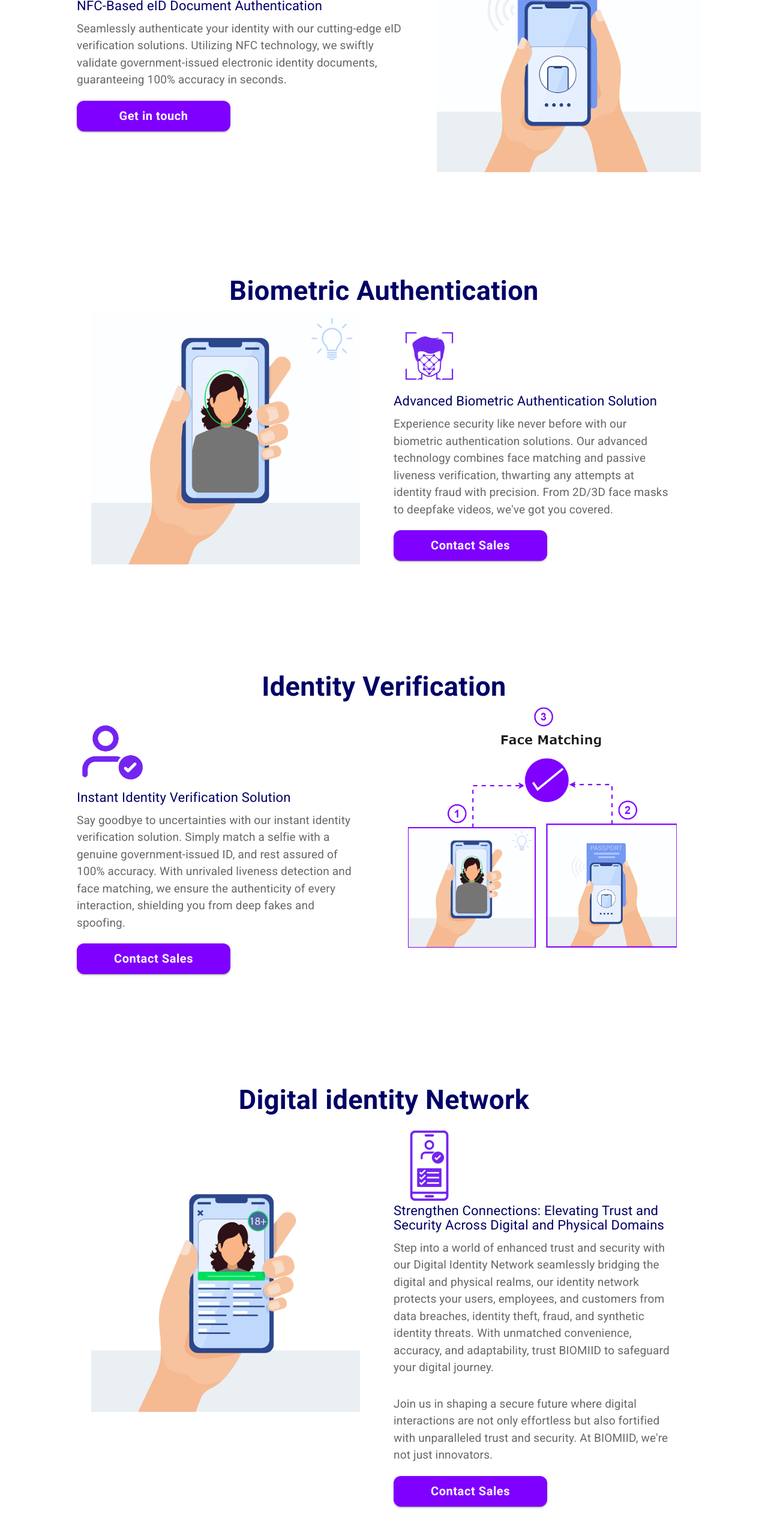
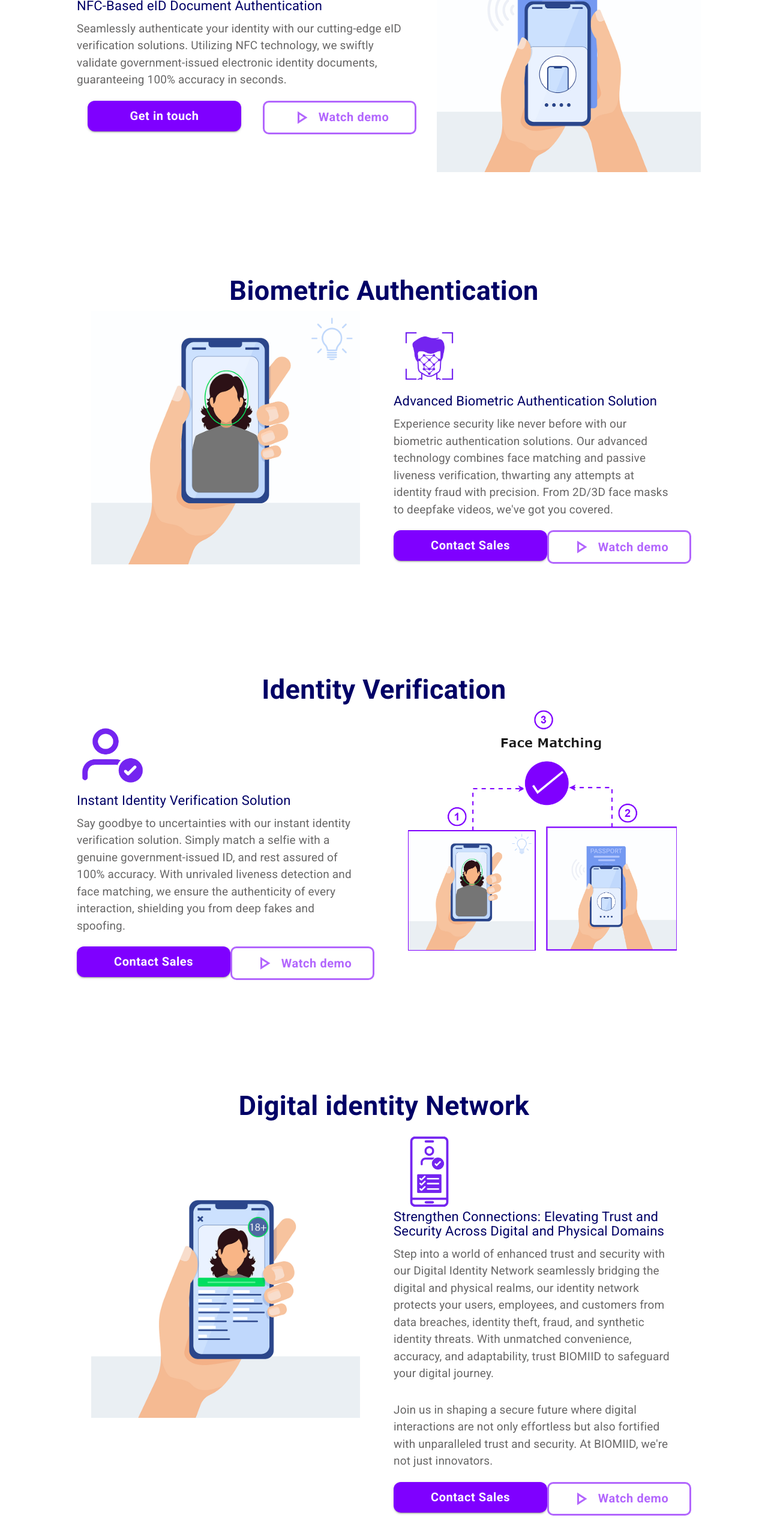
Before and after one commit to Vikas-aahan/biomiid-test, a React (Create React App) app: page / in a window 1280 px wide. Shown: the part 2307-4873 px from the top of the page at 60% size. Built offline with nearby package versions, Linux system fonts and the light colour scheme; a web font is replaced by a local one; what clientjs would draw is missing.

Commit message:
Your commit message here

```diff
--- a/src/Css/home.module.css
+++ b/src/Css/home.module.css
@@ -34,6 +34,15 @@
   color: white !important;
   font-weight: 600 !important;
   width: 18rem;
+  text-transform: none !important;
+  border: solid !important;
+  border-radius: 10px !important;
+}
+.button_watch_demo {
+  font-size: 20px !important;
+  color: #b266fd !important;
+  font-weight: 600 !important;
+  width: 16rem;
   text-transform: none !important;
   border: solid !important;
   border-radius: 10px !important;
@@ -121,6 +130,10 @@
   margin-top: 5rem;
   margin-bottom: 5rem;
 }
+.button_outer_div{
+  display: flex;
+    justify-content: space-around;
+}
 /* <--------------------- card-sections ---------------> */
 .Industries_card_head {
   font-size: 24px !important;
@@ -198,7 +211,7 @@
   font-size: 20px !important;
   background-color: #7f00ff !important ;
   font-weight: 600 !important;
-  width: 30%;
+  width: 25%;
   text-transform: none !important;
   padding: 12px !important;
   border-radius: 14px !important;
@@ -373,6 +386,13 @@
   }
 }
 @media screen and (max-width: 600px) {
+  .button_outer_div{
+    display: contents;
+
+  }
+  .button_watch_demo{
+    margin-top: 1rem !important;
+  }
   .solution_img{
     width: 100% ;
     margin-top: 6rem;
--- a/src/components/Home/about.js
+++ b/src/components/Home/about.js
@@ -138,6 +138,19 @@ export default function About() {
 
       </Typography>
       <br />
+      <br />
+      <HashLink
+              to="/#contact"
+              style={{ textDecoration: "none" }}
+            >
+      <Button  variant="contained" size="large" className={Style.About_button} >
+      {lang === "en"?en.section10_title:rf.section10_title}
+
+      </Button>
+      </HashLink>
+      <br />
+      <br />
+      <br />
 
       <Typography className={Style.solution_heading_dif_head}>
       {lang === "en"?en.section9_subtitle2:rf.section9_subtitle2}
--- a/src/components/Home/contact-us.js
+++ b/src/components/Home/contact-us.js
@@ -1351,7 +1351,7 @@ export default function ContactUs() {
       <br />
       <br />
 
-      <Typography className={Style.solution_heading_dif}>   </Typography>
+      <Typography className={Style.solution_heading_dif}>{lang === "en"?en.section10_title:rf.section10_title}</Typography>
       <br />
       <br />
       <br />
--- a/src/components/Home/our-solution.js
+++ b/src/components/Home/our-solution.js
@@ -1,4 +1,4 @@
-import React from "react";
+import React, { useState } from "react";
 import Style from "../../Css/home.module.css";
 import { Button, Card, Grid, Typography } from "@mui/material";
 import idImg from "../../Images/illustration2.jpg";
@@ -13,9 +13,14 @@ import solutionImg from "../../Images/homePicture.png"
 import en from "../../lang/en";
 import rf from "../../lang/rf";
 import { HashLink } from "react-router-hash-link";
+import PlayArrowOutlinedIcon from '@mui/icons-material/PlayArrowOutlined';
+import ModalVideo from "react-modal-video";
+import 'react-modal-video/scss/modal-video.scss';
 
 export default function OurSolution() {
   const [lang, setLang] = React.useState("");
+  const [isOpen, setOpen] = useState(false)
+  const [url, setUrl] = useState("")
 
      React.useEffect(()=>{
       const lan = localStorage.getItem("language");
@@ -48,48 +53,7 @@ export default function OurSolution() {
       </Typography>
       <img className={Style.solution_img} src={solutionImg} />
 
-      {/* <Grid container  className={Style.solution_outer_grid_card}>
-        <Grid lg={6} md={6} xs={12} className={Style.solution_grid_card}>
-          <Card variant="outlined" className={Style.solution_card}>
-            <div style={{display:"flex",alignItems:"center"}}>
-              <img className={Style.solution_card_logo} src={idLogo} />{" "}&nbsp;&nbsp;
-              <Typography className={Style.solution_grid_head}>
-                eID Verification
-              </Typography>
-            </div>
-          </Card>
-        </Grid>
-        <Grid lg={6} md={6} xs={12} className={Style.solution_grid_card}>
-          <Card variant="outlined" className={Style.solution_card}>
-            <div style={{display:"flex",alignItems:"center"}}>
-              <img className={Style.solution_card_logo} src={IdenLogo} />{" "}&nbsp;&nbsp;
-              <Typography className={Style.solution_grid_head}>
-              Identity Verification
-              </Typography>
-            </div>
-          </Card>
-        </Grid>
-        <Grid lg={6} md={6} xs={12} className={Style.solution_grid_card}>
-          <Card variant="outlined" className={Style.solution_card}>
-            <div style={{display:"flex",alignItems:"center"}}>
-              <img className={Style.solution_card_logo} src={bioLogo} />{" "}&nbsp;&nbsp;
-              <Typography className={Style.solution_grid_head}>
-              Biometric Authentication
-              </Typography>
-            </div>
-          </Card>
-        </Grid>
-        <Grid lg={6} md={6} xs={12} className={Style.solution_grid_card}>
-          <Card variant="outlined" className={Style.solution_card}>
-            <div style={{display:"flex",alignItems:"center"}}>
-              <img className={Style.solution_card_logo} src={didnLogo} />{" "}&nbsp;&nbsp;
-              <Typography className={Style.solution_grid_head}>
-              Digital identity Network
-              </Typography>
-            </div>
-          </Card>
-        </Grid>
-      </Grid> */}
+
       {/* <----------------------  Image/Text-Section -----------------> */}
 
       <div style={{scrollSnapAlign:"start"}} id="eId-verification" >
@@ -111,6 +75,7 @@ export default function OurSolution() {
             {lang === "en"?en.section2_content:rf.section2_content}
           </Typography>
           <br />
+          <div className={Style.button_outer_div}>
           <HashLink
               to="/#contact"
               style={{ textDecoration: "none" }}
@@ -123,6 +88,22 @@ export default function OurSolution() {
             {lang === "en"?en.section10_subtitle:rf.section10_subtitle}
           </Button>
           </HashLink>
+
+
+          <Button
+            variant="outlined"
+            size="large"
+            className={Style.button_watch_demo}
+             onClick={()=> {
+              setUrl("L-bBjk-KRBs")
+              setOpen(true)
+            }}
+          >
+            <PlayArrowOutlinedIcon sx={{fontSize:"36px"}} /> &nbsp;&nbsp;
+            {lang === "en"?en.view_the_demo:rf.view_the_demo}
+          </Button>
+
+      </div>
         </Grid>
         <Grid lg={5} md={12} xs={12}>
           <img style={{ width: "100%" }} src={idImg} />
@@ -150,6 +131,7 @@ export default function OurSolution() {
 
           </Typography>
           <br />
+          <div className={Style.button_outer_div}>
           <HashLink
               to="/#contact"
               style={{ textDecoration: "none" }}
@@ -165,6 +147,22 @@ export default function OurSolution() {
             {lang === "en"?en.section9_about_button_text:rf.section9_about_button_text}
           </Button>
           </HashLink>
+
+
+          <Button
+            variant="outlined"
+            size="large"
+            className={Style.button_watch_demo}
+            onClick={()=> {
+              setUrl("uW_XdO0nGd0")
+              setOpen(true)
+            }}
+          >
+            <PlayArrowOutlinedIcon sx={{fontSize:"36px"}} /> &nbsp;&nbsp;
+            {lang === "en"?en.view_the_demo:rf.view_the_demo}
+          </Button>
+          </div>
+
         </Grid>
       </Grid>
       <Grid container id="identity-verification">
@@ -186,6 +184,7 @@ export default function OurSolution() {
 
           </Typography>
           <br />
+          <div className={Style.button_outer_div}>
           <HashLink
               to="/#contact"
               style={{ textDecoration: "none" }}
@@ -201,6 +200,22 @@ export default function OurSolution() {
             {lang === "en"?en.section9_about_button_text:rf.section9_about_button_text}
           </Button>
           </HashLink>
+
+
+          <Button
+            variant="outlined"
+            size="large"
+            className={Style.button_watch_demo}
+            onClick={()=> {
+              setUrl("4kFBc2o2FWU")
+              setOpen(true)
+            }}
+          >
+            <PlayArrowOutlinedIcon sx={{fontSize:"36px"}} /> &nbsp;&nbsp;
+            {lang === "en"?en.view_the_demo:rf.view_the_demo}
+          </Button>
+          </div>
+
         </Grid>
         <Grid lg={6} md={12} xs={12}>
           <img style={{ width: "85%" }} src={IdenImg} />
@@ -232,6 +247,7 @@ export default function OurSolution() {
 
           </Typography>
           <br />
+          <div className={Style.button_outer_div}>
           <HashLink
               to="/#contact"
               style={{ textDecoration: "none" }}
@@ -247,9 +263,32 @@ export default function OurSolution() {
             {lang === "en"?en.section9_about_button_text:rf.section9_about_button_text}
           </Button>
           </HashLink>
+
+
+          <Button
+            variant="outlined"
+            size="large"
+            className={Style.button_watch_demo}
+            onClick={()=> {
+              setUrl("n4eIdbwKo8s")
+              setOpen(true)
+            }}
+          >
+            <PlayArrowOutlinedIcon sx={{fontSize:"36px"}} /> &nbsp;&nbsp;
+            {lang === "en"?en.view_the_demo:rf.view_the_demo}
+          </Button>
+          </div>
+
         </Grid>
       </Grid>
       <div id="industries"></div>
+      <ModalVideo
+        channel='youtube'
+        autoplay
+        isOpen={isOpen}
+        videoId={url}
+        onClose={() => setOpen(false)}
+      />
     </div>
   );
 }
--- a/src/lang/en.js
+++ b/src/lang/en.js
@@ -144,6 +144,6 @@
 
 	successfully_submited:"Contact form has been submitted successfully",
 	email_already_exist:"This email address already exists",
-	access_deny:"You are not authorized to submit the contact form"
-
+	access_deny:"You are not authorized to submit the contact form",
+	view_the_demo:"Watch demo"
   }
--- a/src/lang/rf.js
+++ b/src/lang/rf.js
@@ -142,6 +142,6 @@
 
 	successfully_submited:"Le formulaire de contact a été soumis avec succès",
 	email_already_exist:"Cette adresse email existe déjà",
-	access_deny:"Vous n'êtes pas autorisé à soumettre le formulaire de contact"
-
+	access_deny:"Vous n'êtes pas autorisé à soumettre le formulaire de contact",
+    view_the_demo:"Regarder la démo"
   }
```
